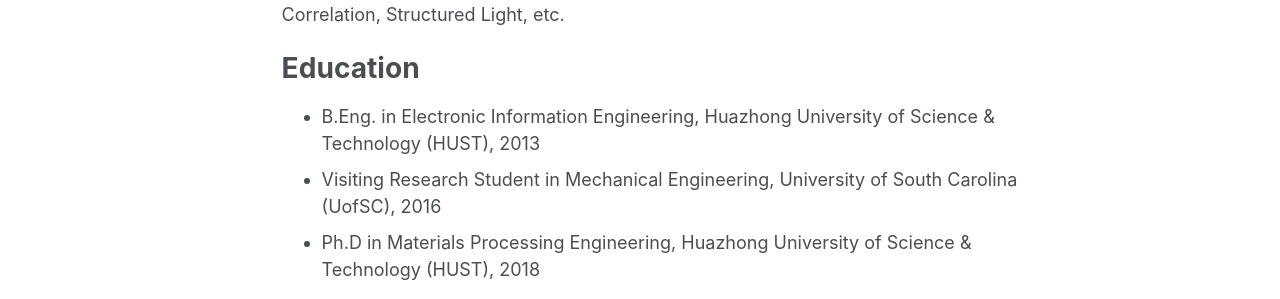
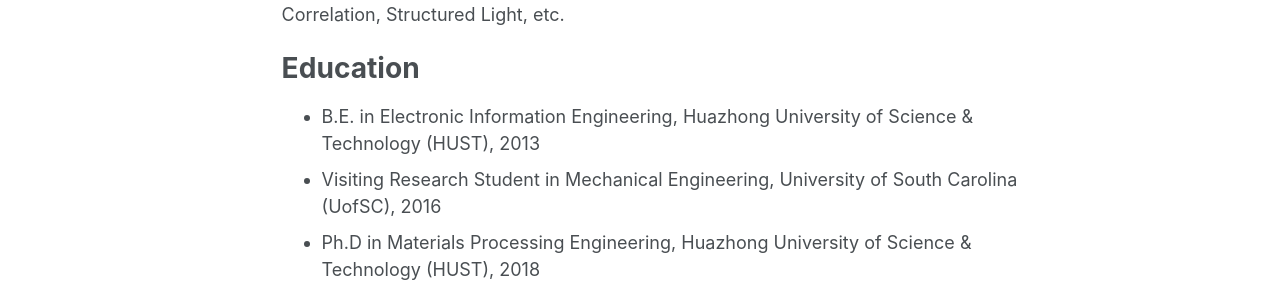
Before and after one commit to xingjianliu/xingjianliu.github.io, a Jekyll site: the page built from _pages/biography.md, in a window 1280 px wide and 1272 px high. Shown: the part 510-809 px from the top of the window. Built offline with Jekyll 4.4.1, drawn with Linux system fonts in a browser that asks for light colours.

Commit message:
Update biography.md

```diff
--- a/_pages/biography.md
+++ b/_pages/biography.md
@@ -7,7 +7,7 @@ author_profile: true
 I was born in Jinzhou in Liaoning province, which is a small city besides the sea. After 18 years living in my hometown, I  came to Huazhong University of Science & Technology (HUST) for undergraduate courses study. After four years' study in School of Electronics and Information Engineering, I got the BEng degree in 2013. And then I was recommended for admission to School of Mechanical Science and Engineering, HUST for PhD study, My supervisors are Prof. Yusheng Shi and Zhongwei Li. During my PhD study, I also worked with Prof. Yuhjin Chao at the University of South Carolina (UofSC) as a visiting student. After five years study, I obtained the PhD degree and the name of my dissertation is "Visual Computing Based Micro-nano scale 3D SEM Surface Measurement". Now, I am a Postdoctoral Fellow at Advanced Micro and Nanosystems Laboratory (AMNL) in University of Toronto (UofT) supervised by Prof. Yu Sun. My main research interests are in the fields of Computer Vision and Micro-Nano Technology, In-situ industry inspection. Related topics include Micro-Nano Measurement, Calibration, 3D reconstruction, Digital Image Correlation, Structured Light, etc.
 
 # Education
-* B.Eng. in Electronic Information Engineering, Huazhong University of Science & Technology (HUST), 2013
+* B.E. in Electronic Information Engineering, Huazhong University of Science & Technology (HUST), 2013
 * Visiting Research Student in Mechanical Engineering, University of South Carolina (UofSC), 2016
 * Ph.D in Materials Processing Engineering, Huazhong University of Science & Technology (HUST), 2018
 
```
